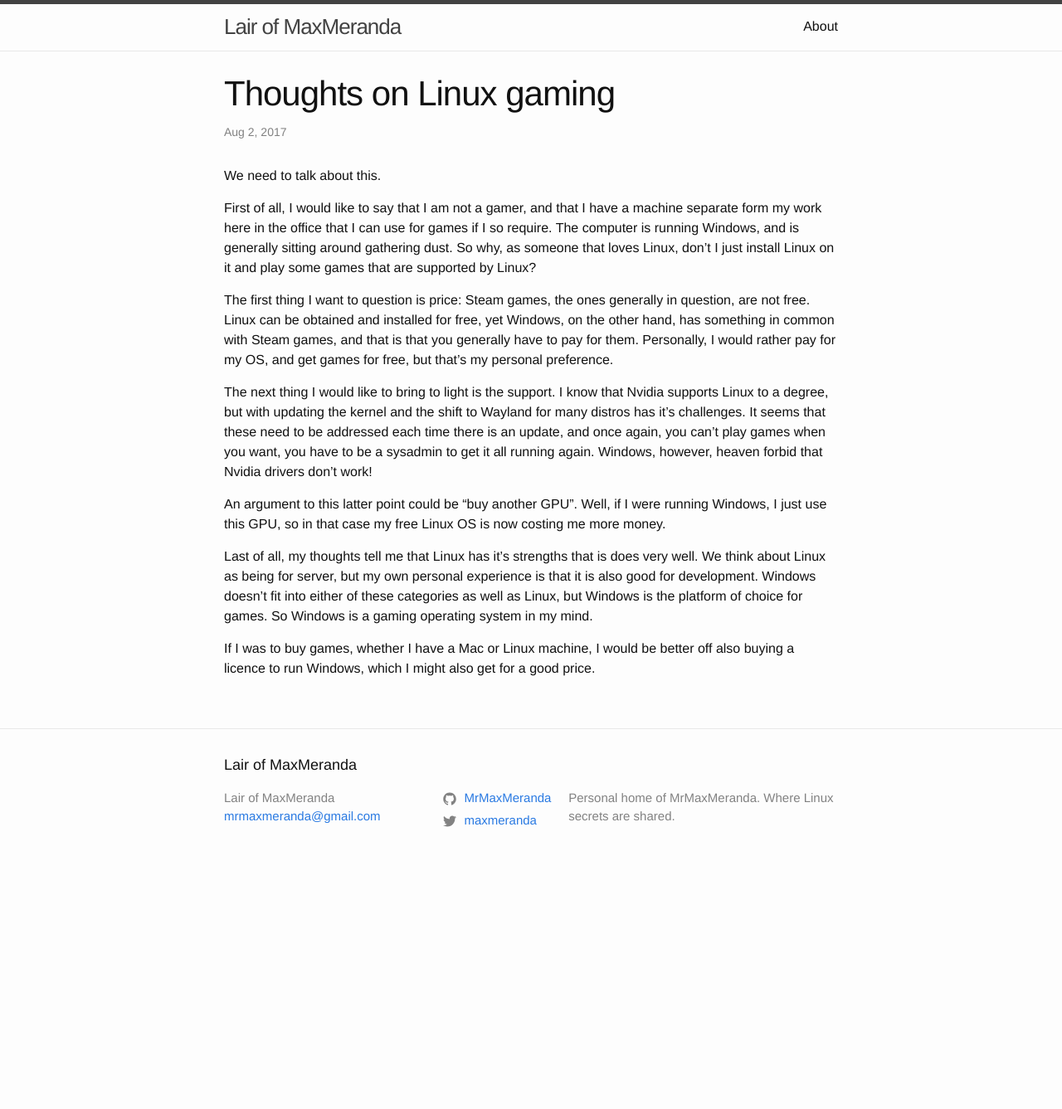
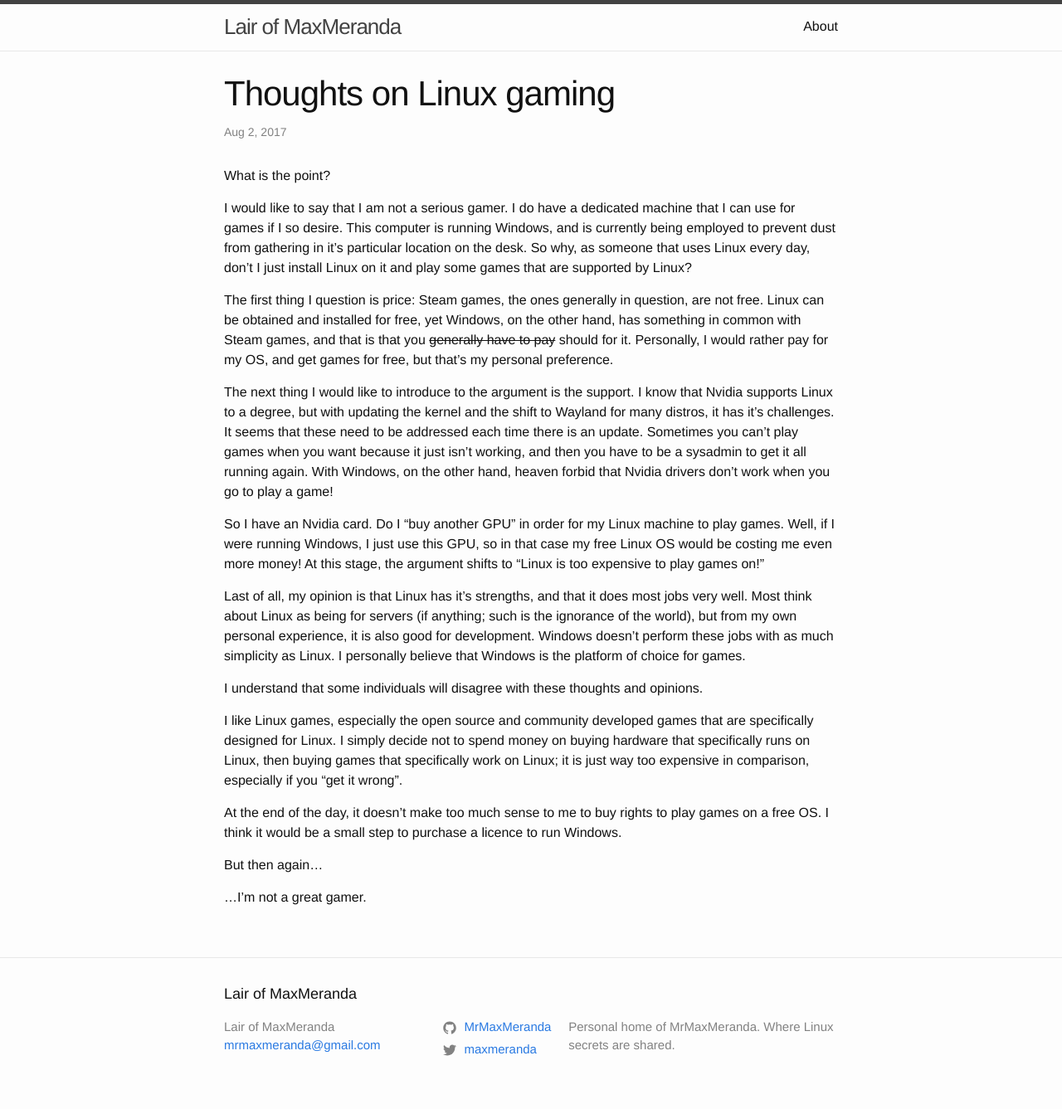
Before and after one commit to MrMaxMeranda/mrmaxmeranda.github.io, a Jekyll site: the page built from _posts/2017-08-2-games-on-linux.markdown, in a window 1280 px wide. Shown: the whole page at 83% size. Built offline with Jekyll 4.4.1, drawn with Linux system fonts in a browser that asks for light colours; before the commit the page ends 1061 px from its top, so only the background shows below that.

Commit message:
Proofread.

```diff
--- a/_posts/2017-08-2-games-on-linux.markdown
+++ b/_posts/2017-08-2-games-on-linux.markdown
@@ -4,16 +4,26 @@ title: Thoughts on Linux gaming
 date: 2017-08-02
 categories: linux gaming
 ---
-We need to talk about this.
+What is the point?
 
-First of all, I would like to say that I am not a gamer, and that I have a machine separate form my work here in the office that I can use for games if I so require. The computer is running Windows, and is generally sitting around gathering dust. So why, as someone that loves Linux, don't I just install Linux on it and play some games that are supported by Linux?
+I would like to say that I am not a serious gamer. I do have a dedicated machine that I can use for games if I so desire. This computer is running Windows, and is currently being employed to prevent dust from gathering in it's particular location on the desk. So why, as someone that uses Linux every day, don't I just install Linux on it and play some games that are supported by Linux?
 
-The first thing I want to question is price: Steam games, the ones generally in question, are not free. Linux can be obtained and installed for free, yet Windows, on the other hand, has something in common with Steam games, and that is that you generally have to pay for them. Personally, I would rather pay for my OS, and get games for free, but that's my personal preference.
+The first thing I question is price: Steam games, the ones generally in question, are not free. Linux can be obtained and installed for free, yet Windows, on the other hand, has something in common with Steam games, and that is that you
+<span style="text-decoration-line: line-through;">generally have to pay</span>
+should for it. Personally, I would rather pay for my OS, and get games for free, but that's my personal preference.
 
-The next thing I would like to bring to light is the support. I know that Nvidia supports Linux to a degree, but with updating the kernel and the shift to Wayland for many distros has it's challenges. It seems that these need to be addressed each time there is an update, and once again, you can't play games when you want, you have to be a sysadmin to get it all running again. Windows, however, heaven forbid that Nvidia drivers don't work!
+The next thing I would like to introduce to the argument is the support. I know that Nvidia supports Linux to a degree, but with updating the kernel and the shift to Wayland for many distros, it has it's challenges. It seems that these need to be addressed each time there is an update. Sometimes you can't play games when you want because it just isn't working, and then you have to be a sysadmin to get it all running again. With Windows, on the other hand, heaven forbid that Nvidia drivers don't work when you go to play a game!
 
-An argument to this latter point could be "buy another GPU". Well, if I were running Windows, I just use this GPU, so in that case my free Linux OS is now costing me more money.
+So I have an Nvidia card. Do I "buy another GPU" in order for my Linux machine to play games. Well, if I were running Windows, I just use this GPU, so in that case my free Linux OS would be costing me even more money! At this stage, the argument shifts to "Linux is too expensive to play games on!"
 
-Last of all, my thoughts tell me that Linux has it's strengths that is does very well. We think about Linux as being for server, but my own personal experience is that it is also good for development. Windows doesn't fit into either of these categories as well as Linux, but Windows is the platform of choice for games. So Windows is a gaming operating system in my mind.
+Last of all, my opinion is that Linux has it's strengths, and that it does most jobs very well. Most think about Linux as being for servers (if anything; such is the ignorance of the world), but from my own personal experience, it is also good for development. Windows doesn't perform these jobs with as much simplicity as Linux. I personally believe that Windows is the platform of choice for games.
 
-If I was to buy games, whether I have a Mac or Linux machine, I would be better off also buying a licence to run Windows, which I might also get for a good price.
+I understand that some individuals will disagree with these thoughts and opinions.
+
+I like Linux games, especially the open source and community developed games that are specifically designed for Linux. I simply decide not to spend money on buying hardware that specifically runs on Linux, then buying games that specifically work on Linux; it is just way too expensive in comparison, especially if you "get it wrong".
+
+At the end of the day, it doesn't make too much sense to me to buy rights to play games on a free OS. I think it would be a small step to purchase a licence to run Windows.
+
+But then again...
+
+...I'm not a great gamer.
```
